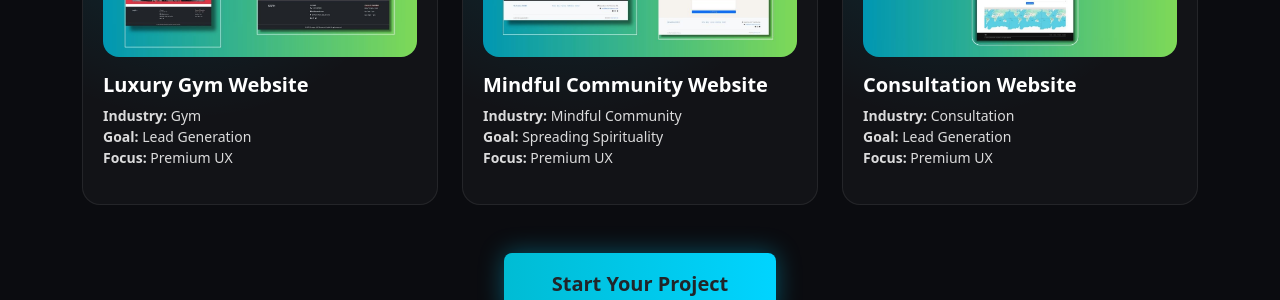
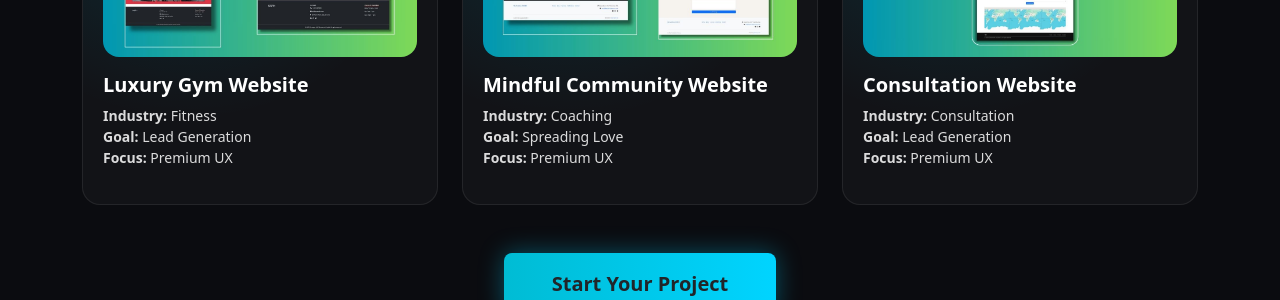
Before and after one commit to Iambiswajit-C/digitalsparkhq, a Jekyll site: the page built from index.md, in a window 1280 px wide and 900 px high, scrolled down 3192 px. Shown: the part 154-454 px from the top of the window. Built offline with Jekyll 4.4.1, drawn with Linux system fonts in a browser that asks for light colours.

Commit message:
Update index.md

```diff
--- a/index.md
+++ b/index.md
@@ -255,7 +255,7 @@ Speak With A Strategist
       <h5 class="fw-bold">Luxury Gym Website</h5>
 
       <p class="text-white-75 small">
-        <b>Industry:</b> Gym <br>
+        <b>Industry:</b> Fitness <br>
         <b>Goal:</b> Lead Generation <br>
         <b>Focus:</b> Premium UX
       </p>
@@ -266,7 +266,7 @@ Speak With A Strategist
     <div class="portfolio-card">
       <img src="{{ '/assets/images/web-design-project2.jpg' | relative_url }}"
      class="img-fluid rounded-4 mb-3 portfolio-img"
-     alt="Luxury Gym Website"
+     alt="Coaching Website"
      data-bs-toggle="modal"
      data-bs-target="#portfolioModal"
      data-img="{{ '/assets/images/web-design-project2.jpg' | relative_url }}">
@@ -274,8 +274,8 @@ Speak With A Strategist
       <h5 class="fw-bold">Mindful Community Website</h5>
 
       <p class="text-white-75 small">
-        <b>Industry:</b> Mindful Community <br>
-        <b>Goal:</b> Spreading Spirituality <br>
+        <b>Industry:</b> Coaching <br>
+        <b>Goal:</b> Spreading Love <br>
         <b>Focus:</b> Premium UX
       </p>
     </div>
@@ -285,7 +285,7 @@ Speak With A Strategist
     <div class="portfolio-card">
       <img src="{{ '/assets/images/web-design-project3.jpg' | relative_url }}"
      class="img-fluid rounded-4 mb-3 portfolio-img"
-     alt="Luxury Gym Website"
+     alt="consultation Website"
      data-bs-toggle="modal"
      data-bs-target="#portfolioModal"
      data-img="{{ '/assets/images/web-design-project3.jpg' | relative_url }}">
```
